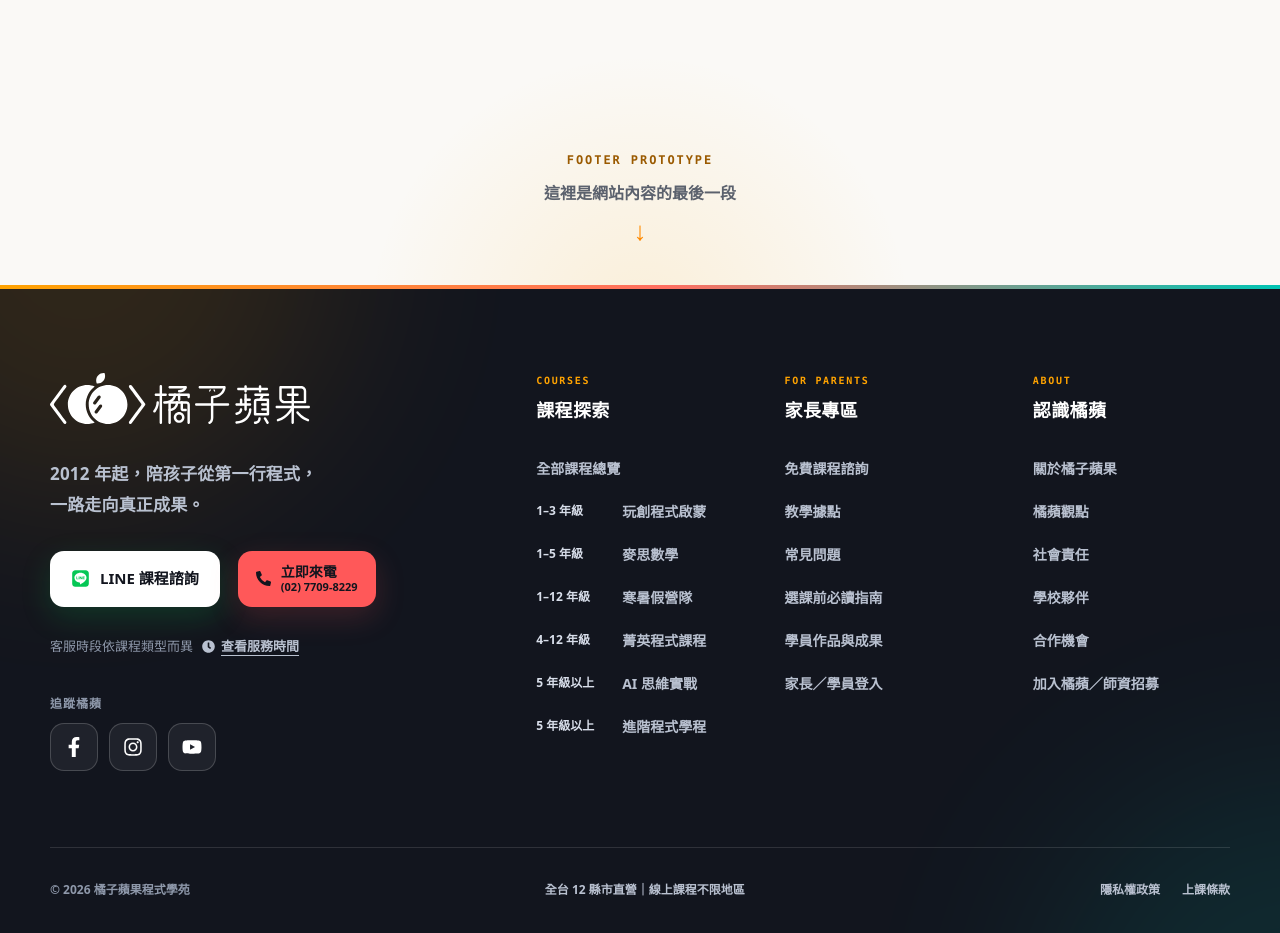
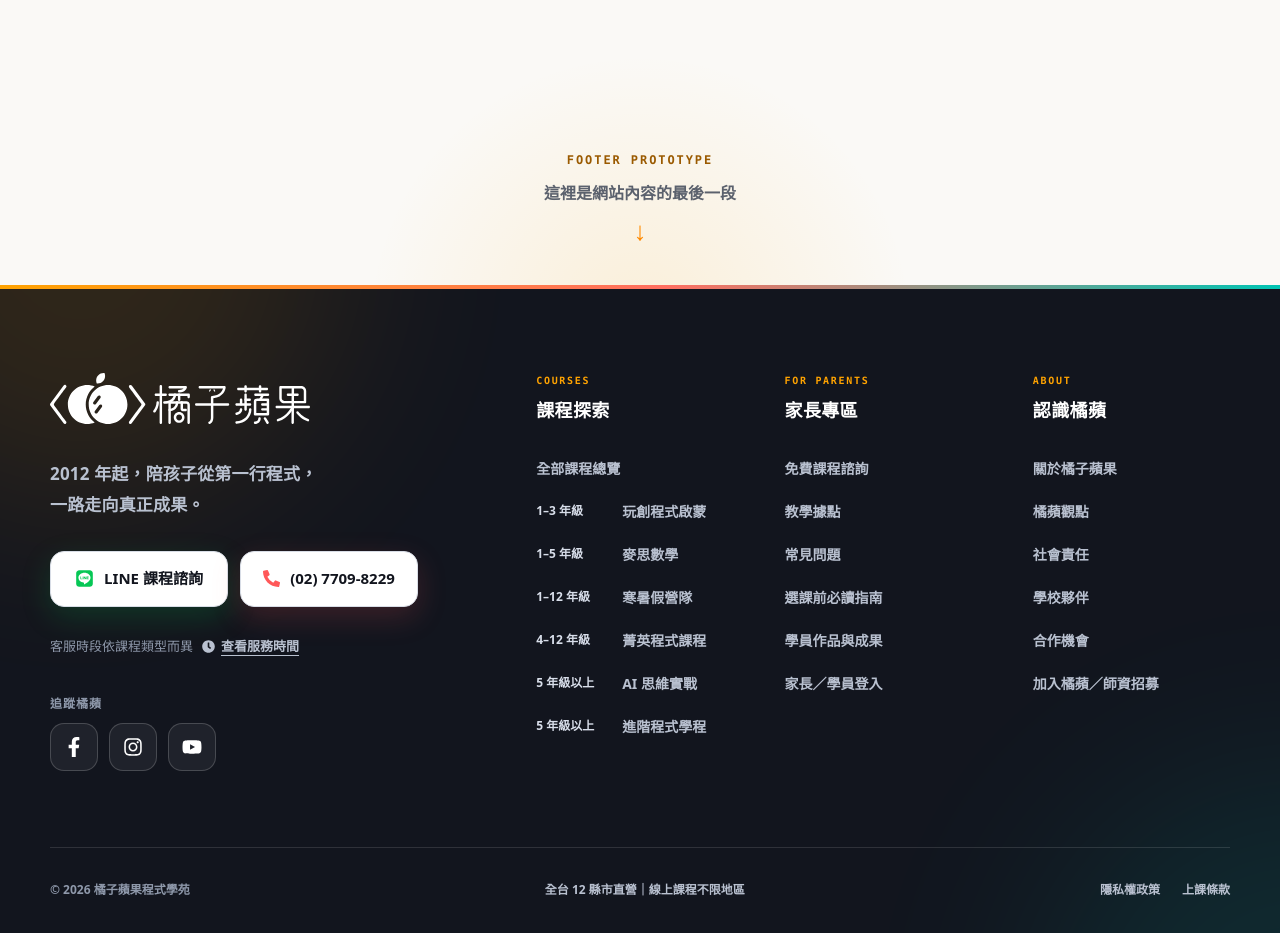
Before and after one commit to poshlin/oa-footer-prototype, a Next.js app: page / in a window 1280 px wide. Built offline with nearby package versions, Linux system fonts and the light colour scheme.

Commit message:
Refine footer contact buttons

```diff
--- a/app/globals.css
+++ b/app/globals.css
@@ -169,10 +169,10 @@ summary:focus-visible {
 }
 
 .contact-actions {
-  display: flex;
-  flex-wrap: wrap;
-  align-items: center;
-  gap: 12px 18px;
+  width: min(100%, 368px);
+  display: grid;
+  grid-template-columns: repeat(2, minmax(0, 1fr));
+  gap: 12px;
 }
 
 .line-button,
@@ -185,15 +185,21 @@ summary:focus-visible {
   border-radius: 14px;
   font-size: 15px;
   font-weight: 800;
+  white-space: nowrap;
   text-decoration: none;
-  transition: transform 180ms ease, background-color 180ms ease, border-color 180ms ease;
+  transition: transform 180ms ease, background-color 180ms ease, border-color 180ms ease, box-shadow 180ms ease;
+}
+
+.line-button,
+.phone-link {
+  width: 100%;
+  padding: 0 14px;
+  border: 1px solid #d8dde6;
+  color: var(--ink);
+  background: #fff;
 }
 
 .line-button {
-  padding: 0 20px;
-  border: 1px solid rgba(255, 255, 255, 0.9);
-  color: var(--ink);
-  background: #fff;
   box-shadow: 0 10px 30px rgba(6, 199, 85, 0.18);
 }
 
@@ -203,10 +209,12 @@ summary:focus-visible {
 }
 
 .phone-link {
-  padding: 0 18px;
-  color: var(--ink);
-  background: var(--apple-red);
   box-shadow: 0 10px 30px rgba(255, 88, 89, 0.18);
+}
+
+.phone-link svg {
+  color: var(--apple-red);
+  font-size: 17px;
 }
 
 .line-button:hover {
@@ -218,22 +226,9 @@ summary:focus-visible {
 .phone-link:hover {
   transform: translateY(-2px);
   color: var(--ink);
-  background: #ff7475;
-}
-
-.phone-copy {
-  display: grid;
-  gap: 1px;
-  line-height: 1.15;
-}
-
-.phone-copy strong {
-  font-size: 14px;
-}
-
-.phone-copy small {
-  font-size: 11px;
-  font-weight: 700;
+  border-color: var(--apple-red);
+  background: #fff1f1;
+  box-shadow: 0 12px 30px rgba(255, 88, 89, 0.22);
 }
 
 .service-note {
@@ -676,15 +671,17 @@ body:has(.service-dialog[open]) {
   font-weight: 900;
   text-align: center;
   text-decoration: none;
+  transition: transform 180ms ease, background-color 180ms ease, border-color 180ms ease, box-shadow 180ms ease;
 }
 
-.dialog-action--phone {
-  background: var(--apple-red);
-}
-
+.dialog-action--phone,
 .dialog-action--line {
   border: 1px solid #d8dde6;
   background: #fff;
+}
+
+.dialog-action--phone svg {
+  color: var(--apple-red);
 }
 
 .dialog-action--line svg {
@@ -692,9 +689,20 @@ body:has(.service-dialog[open]) {
   font-size: 18px;
 }
 
+.dialog-action--phone:hover {
+  border-color: var(--apple-red);
+  background: #fff1f1;
+  box-shadow: 0 8px 22px rgba(255, 88, 89, 0.16);
+}
+
+.dialog-action--line:hover {
+  border-color: var(--line-green);
+  background: #f4fff8;
+  box-shadow: 0 8px 22px rgba(6, 199, 85, 0.14);
+}
+
 .dialog-action:hover {
   transform: translateY(-1px);
-  box-shadow: 0 8px 22px rgba(18, 21, 30, 0.1);
 }
 
 .summary-icon {
@@ -755,22 +763,12 @@ body:has(.service-dialog[open]) {
   }
 
   .contact-actions {
-    display: grid;
-    grid-template-columns: 1fr 1fr;
+    width: 100%;
     gap: 10px;
   }
 
   .line-button,
-  .phone-link {
-    width: 100%;
-    padding-inline: 12px;
-    border: 1px solid rgba(255,255,255,0.18);
-  }
-
-  .phone-link {
-    border-color: transparent;
-    background: var(--apple-red);
-  }
+  .phone-link { padding-inline: 12px; }
 
   .social-links {
     gap: 10px;
--- a/app/page.tsx
+++ b/app/page.tsx
@@ -211,16 +211,13 @@ export default function Home() {
             </p>
 
             <div className="contact-actions">
-              <a className="line-button" href="https://oaoa.fun/6qhv3g" target="_blank" rel="noopener noreferrer">
+              <a className="line-button" href="https://oaoa.fun/6qhv3g" target="_blank" rel="noopener noreferrer" aria-label="前往 LINE 課程諮詢">
                 <FaLine aria-hidden="true" />
                 <span>LINE 課程諮詢</span>
               </a>
-              <a className="phone-link" href="tel:0277098229">
+              <a className="phone-link" href="tel:0277098229" aria-label="撥打電話 (02) 7709-8229">
                 <FaPhoneAlt aria-hidden="true" />
-                <span className="phone-copy">
-                  <strong>立即來電</strong>
-                  <small>(02) 7709-8229</small>
-                </span>
+                <span>(02) 7709-8229</span>
               </a>
             </div>
 
@@ -326,13 +323,13 @@ export default function Home() {
             </div>
 
             <div className="service-dialog__actions">
-              <a className="dialog-action dialog-action--phone" href="tel:0277098229">
+              <a className="dialog-action dialog-action--phone" href="tel:0277098229" aria-label="撥打電話 (02) 7709-8229">
                 <FaPhoneAlt aria-hidden="true" />
-                立即撥打 (02) 7709-8229
+                (02) 7709-8229
               </a>
               <a className="dialog-action dialog-action--line" href="https://oaoa.fun/6qhv3g" target="_blank" rel="noopener noreferrer">
                 <FaLine aria-hidden="true" />
-                開啟 LINE 課程諮詢
+                LINE 課程諮詢
               </a>
             </div>
           </div>
```
